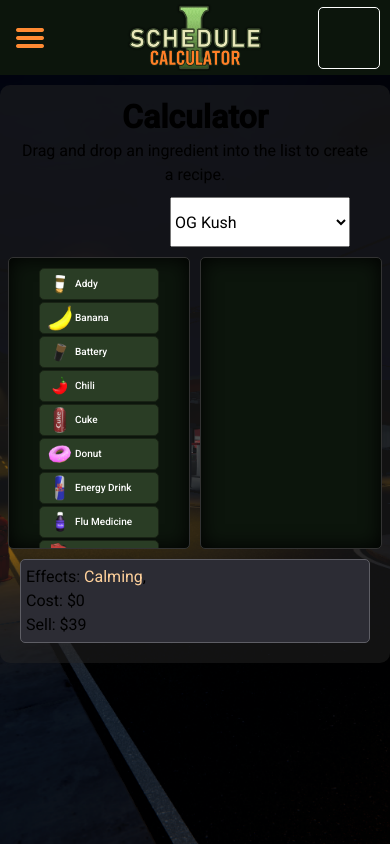
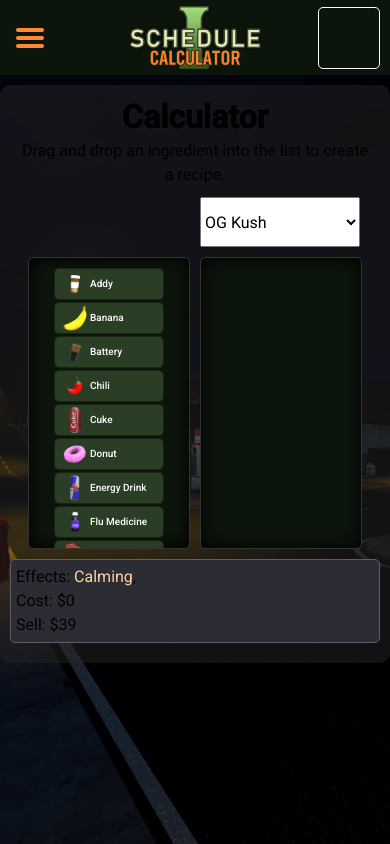
Before and after one commit to CommieDwarf/Schedule-1-Calculator, an Angular app: page /mix in a window 390 px wide. Built offline with nearby package versions, Linux system fonts and the light colour scheme.

Commit message:
style(calculator): improve layout

```diff
--- a/src/app/core/components/layout/layout.component.scss
+++ b/src/app/core/components/layout/layout.component.scss
@@ -14,6 +14,7 @@ main {
   main {
     width: 100%;
     box-sizing: border-box;
-
+    padding-left: 10px;
+    padding-right: 10px;
   }
 }
--- a/src/app/features/calculator/ingredient-list/ingredient-list-component.scss
+++ b/src/app/features/calculator/ingredient-list/ingredient-list-component.scss
@@ -12,6 +12,12 @@
   background-color: #0c150c;
   position: relative;
   overflow-x: hidden;
+}
+
+@media (max-width: 600px) {
+  .container {
+    width: 160px;
+  }
 }
 
 
--- a/src/app/features/calculator/ingredient-list/ingredient/ingredient.component.scss
+++ b/src/app/features/calculator/ingredient-list/ingredient/ingredient.component.scss
@@ -1,4 +1,3 @@
-
 .container {
   width: 120px;
   height: 32px;
@@ -15,6 +14,12 @@
   box-sizing: border-box;
 }
 
+@media (max-width: 600px) {
+  .container {
+    width: 110px;
+  }
+}
+
 .container--red {
   background-color: #8b2e2e !important;
   border: 1px solid #3d1a1a !important;
--- a/src/app/features/calculator/recipe-builder/recipe-builder.component.html
+++ b/src/app/features/calculator/recipe-builder/recipe-builder.component.html
@@ -1,5 +1,9 @@
 <div class="container">
+
   <div class="product-select-wrapper">
+    <div class="spacer">
+
+    </div>
     <select class="product-select" (change)="setBaseProduct($event)">
       <option>{{ BASE_PRODUCT.OG_KUSH }}</option>
       <option>{{ BASE_PRODUCT.SOUR_DIESEL }}</option>
--- a/src/app/features/calculator/recipe-builder/recipe-builder.component.scss
+++ b/src/app/features/calculator/recipe-builder/recipe-builder.component.scss
@@ -2,20 +2,32 @@
   margin: auto;
 }
 
-.ingredient-lists {
+.ingredient-lists, .product-select-wrapper {
   display: flex;
   justify-content: center;
   column-gap: 10px;
 }
 
-.product-select {
-  width: 180px;
-}
+
 
 .product-select-wrapper {
   height: 50px;
   display: flex;
-  justify-content: flex-end;
-  padding: 0 20px 0 20px;
   margin-bottom: 10px;
 }
+
+
+.product-select, .spacer {
+  width: 180px;
+}
+
+.spacer {
+  visibility: hidden;
+}
+
+
+@media (max-width: 600px) {
+  .product-select, .spacer {
+    width: 160px;
+  }
+}
```
Lines whose indentation alone changed are shown as unchanged.
